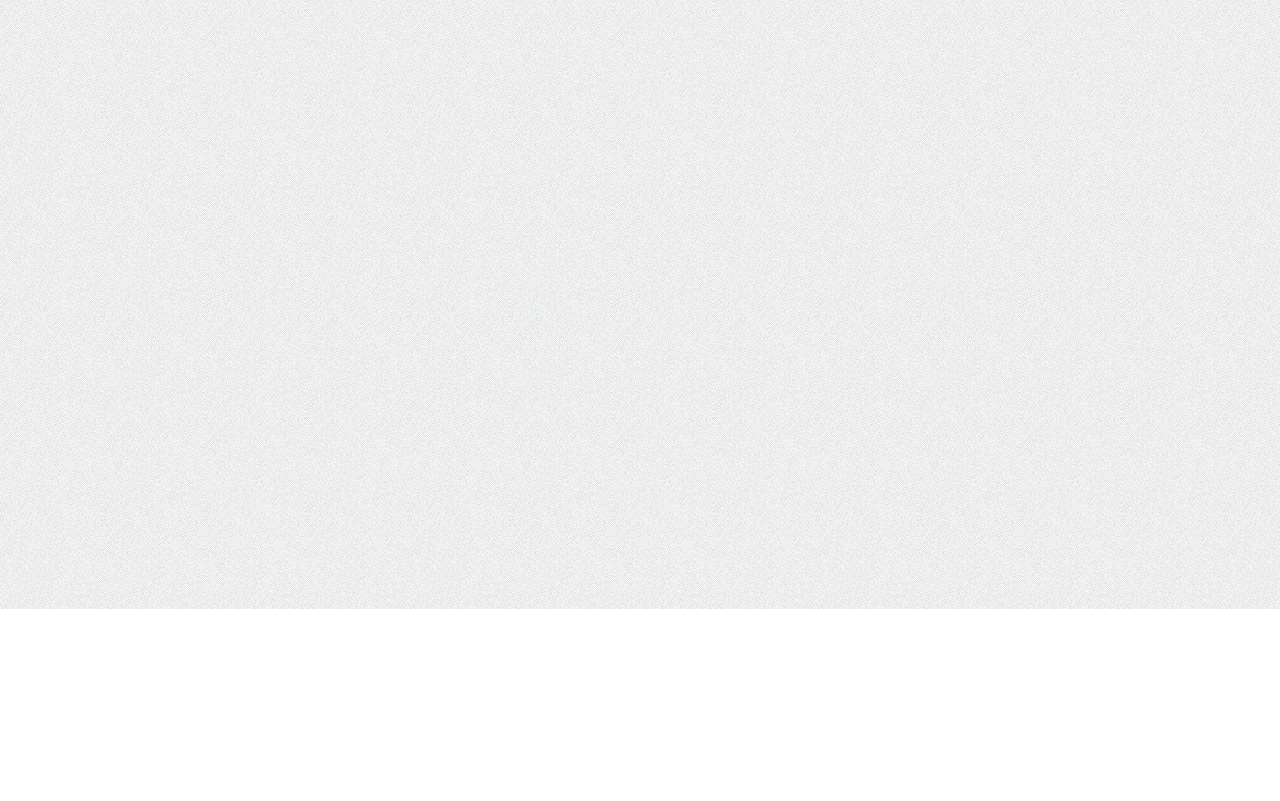
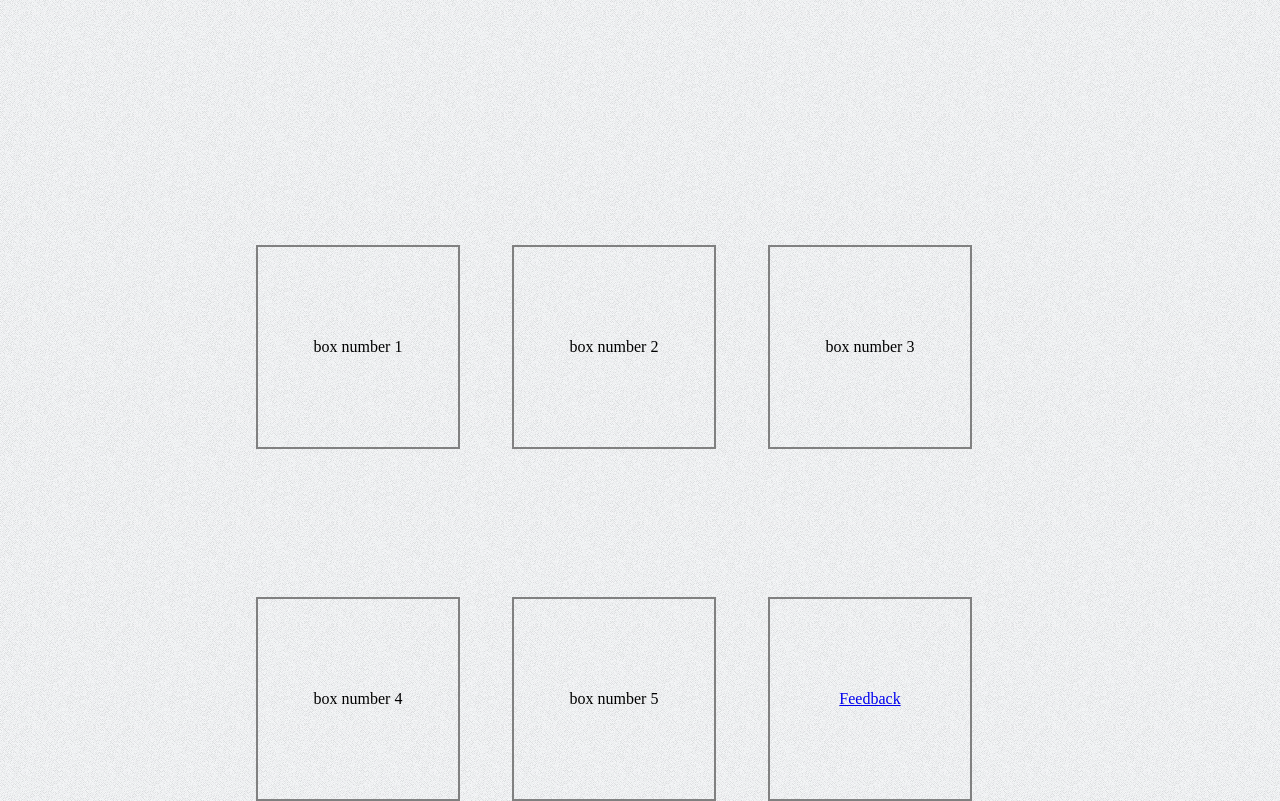
Before and after one commit to CS35/HTML, a plain HTML site: page Index.html in a window 1280 px wide. Shown: the part 191-992 px from the top of the page. Before the commit the page ends 800 px from the top, so only its background shows below. Drawn offline with Linux system fonts and the light colour scheme.

Commit message:
added box and headers

```diff
--- a/CSS/style.css
+++ b/CSS/style.css
@@ -4,3 +4,84 @@ font-family: 'Times New Roman';}
 body {
   background-image:url(../images/page-background.png);
 }
+
+.box_number1 {
+    position: absolute;
+    height: 200px;
+    width: 200px;
+    left: 20%;
+    bottom: 20%;
+    border: 2px solid gray;
+    line-height: 200px;
+    text-align: center;
+
+}
+.box_number2{
+    position: absolute;
+    height: 200px;
+    width: 200px;
+    left: 40%;
+    bottom: 20%;
+    border: 2px solid gray;
+    line-height: 200px;
+    text-align: center;
+
+}
+.box_number3{
+    position: absolute;
+    height: 200px;
+    width: 200px;
+    left: 60%;
+    bottom: 20%;
+    border: 2px solid gray;
+    line-height: 200px;
+    text-align: center;
+
+}
+.box_number4{
+    position: absolute;
+    height: 200px;
+    width: 200px;
+    left: 20%;
+    bottom: -24%;
+    border: 2px solid gray;
+    line-height: 200px;
+    text-align: center;
+
+}
+.box_number5{
+    position: absolute;
+    height: 200px;
+    width: 200px;
+    left: 40%;
+    bottom: -24%;
+    border: 2px solid gray;
+    line-height: 200px;
+    text-align: center;
+
+}
+.box_feedback{
+    position: absolute;
+    height: 200px;
+    width: 200px;
+    left: 60%;
+    bottom: -24%;
+    border: 2px solid gray;
+    line-height: 200px;
+    text-align: center;
+
+}
+#parent {
+  display: flex;
+}
+#narrow {
+  width: 200px;
+  background: lightblue;
+  /* Just so it's visible */
+}
+#wide {
+  flex: 1;
+  /* Grow to rest of container */
+  background: lightgreen;
+  /* Just so it's visible */
+}
--- a/Index.html
+++ b/Index.html
@@ -4,12 +4,17 @@
 	<title>Health Care</title>
 	<link rel="stylesheet" type="text/css" href="css/style.css">
 
+
 </head>
 <body>
-<<<<<<< HEAD
-<p class="major">w</p>
-=======
-<h2>Health Care</h2>
->>>>>>> origin/master
+<div class="box_number1">box number 1</div>
+<div class="box_number2">box number 2</div>
+<div class="box_number3">box number 3</div>
+<div class="box_number4">box number 4</div>
+<div class="box_number5">box number 5</div>
+<div class="box_feedback"><a href="feedback.html">Feedback</a></div>
+
+
+
 </body>
 </html>
```
Also changed, not shown: images/Healthcare-Analytics-01-01.png (added), images/Healthcare-Banking-Header.png (added), images/header-medium-business-heathcare.jpg (added), images/healthcare-header.jpg (added), images/medical-healthcare-header-812.jpg (added).
